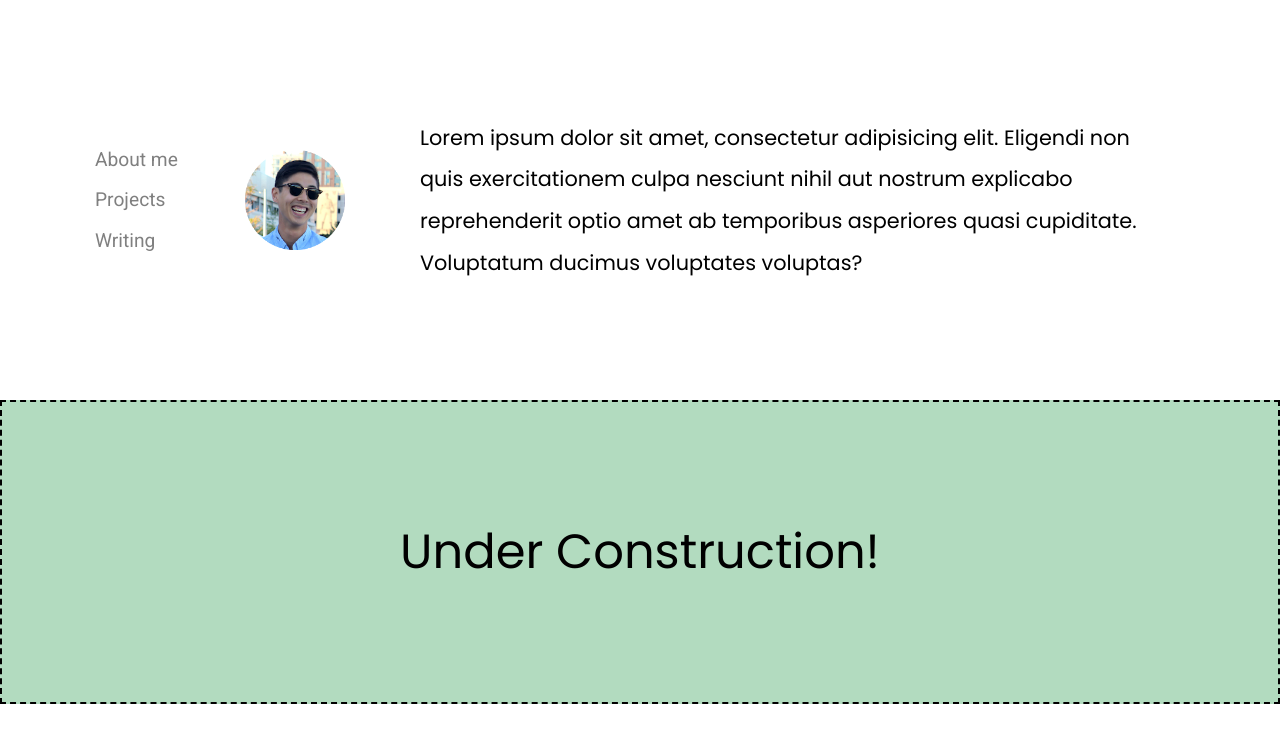
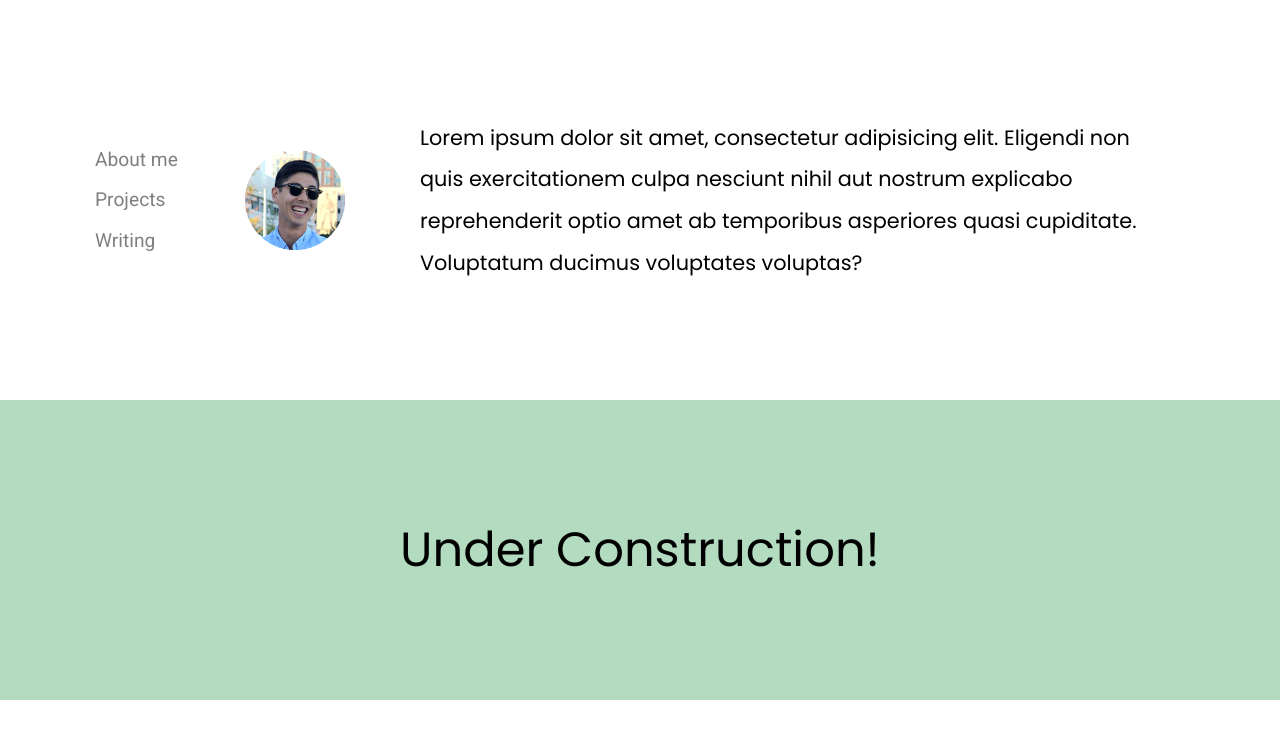
Before and after one commit to josephpak/portfolio_project, a Gatsby site: page / in a window 1280 px wide. Built offline with nearby package versions, Linux system fonts and the light colour scheme; Gatsby itself is replaced by a stand-in of ours.

Commit message:
Removing some guardrails

```diff
--- a/src/components/Layout/LayoutStyles.js
+++ b/src/components/Layout/LayoutStyles.js
@@ -1,9 +1,9 @@
 import styled from 'styled-components';
 
 export const BodyWrapper = styled.div`
+  /* border: 2px dashed black; */
   margin: 0 auto;
   background-color: #B2DBBF;
-  border: 2px dashed black;
   display: flex;
   justify-content: center;
 `
```
